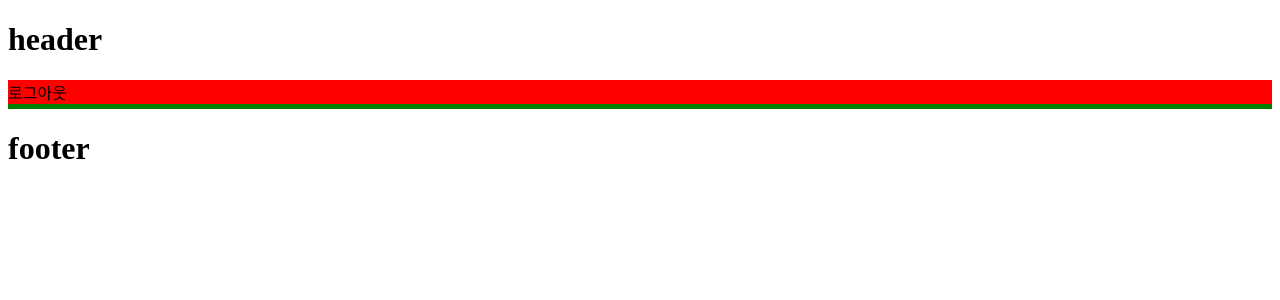
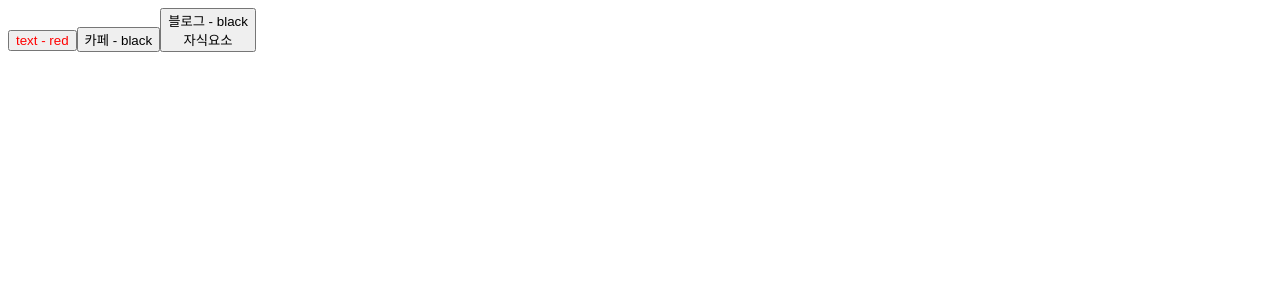
Before and after one commit to memoryDev/onebiteReact, a React (Vite) app in the folder section05/: page / in a window 1280 px wide. Shown: the top 300 px of the page. Built offline with nearby package versions, Linux system fonts and the light colour scheme.

Commit message:
component 실습

```diff
--- a/section05/src/App.jsx
+++ b/section05/src/App.jsx
@@ -2,13 +2,24 @@
 import Header from "./components/Header";
 import Main from "./components/Main";
 import Footer from "./components/Footer";
+import Button from "./components/Button";
 
 function App() {
+  const buttonProps = {
+    text: "text",
+    color: "red",
+    a: "1",
+    b: "2",
+    c: "3",
+  };
+
   return (
     <>
-      <Header />
-      <Main />
-      <Footer />
+      <Button {...buttonProps} />
+      <Button text={"카페"} />
+      <Button text={"블로그"}>
+        <div>자식요소</div>
+      </Button>
     </>
   );
 }
--- /dev/null
+++ b/section05/src/components/Button.jsx
@@ -0,0 +1,14 @@
+const Button = ({ text, color, children }) => {
+  return (
+    <button style={{ color: color }}>
+      {text} - {color}
+      {children}
+    </button>
+  );
+};
+
+Button.defaultProps = {
+  color: "black",
+};
+
+export default Button;
```
